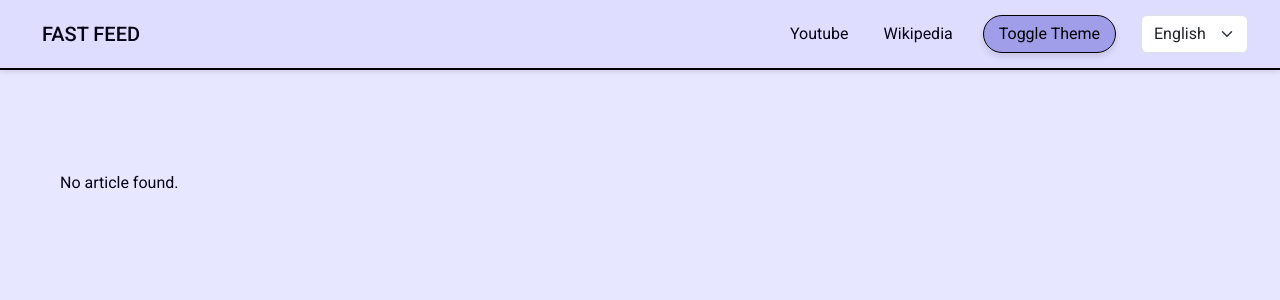
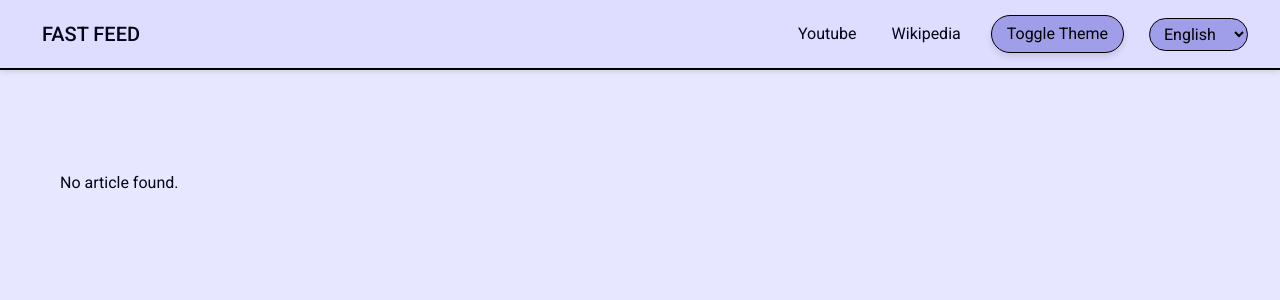
Before and after one commit to Quantlight/Fast-Feed, a Flask app: template App/templates/link_page.html in a window 1280 px wide. Shown: the top 300 px of the page. Run offline with Flask 3, Linux system fonts and the light colour scheme; the template is opened without the code that fills it, so the values that code supplies are empty.

Commit message:
Language Dropdown select button UI matched to theme

```diff
--- a/App/static/rss.css
+++ b/App/static/rss.css
@@ -246,6 +246,11 @@ select[name="sort_order"] {
   color: #000000;
 }
 
+select[name="lang"] {
+  border: 1px solid black;
+  color: #000000;
+}
+
 .btn {
   text-decoration: none;
   padding: 5px 10px;
--- a/App/templates/link_page.html
+++ b/App/templates/link_page.html
@@ -45,7 +45,7 @@
                 <li class="nav-item lang-select">
                     <!-- Language Dropdown -->
                     <form id="languageForm" method="get">
-                        <select name="lang" class="form-select" onchange="updateFormActionAndSubmit()">
+                        <select name="lang" onchange="updateFormActionAndSubmit()">
                             <option value="en" {% if request.args.get('lang') == 'en' %}selected{% endif %}>English</option>
                             <option value="hi" {% if request.args.get('lang') == 'hi' %}selected{% endif %}>Hindi</option>
                             <option value="mr" {% if request.args.get('lang') == 'mr' %}selected{% endif %}>Marathi</option>
```
